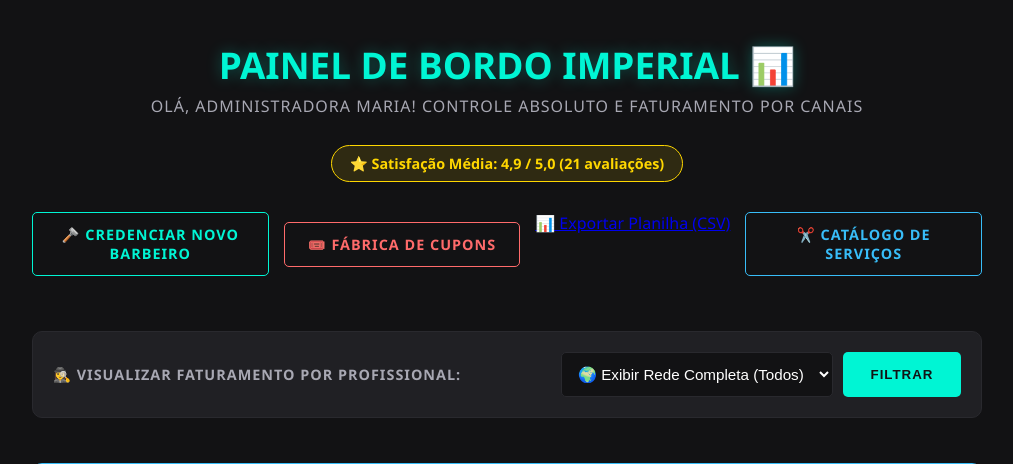
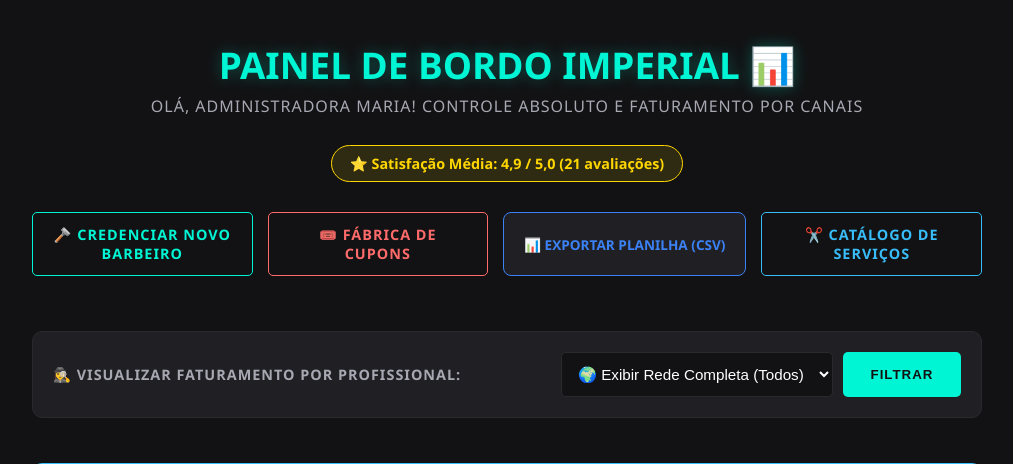
Before and after one commit to Conceicao-creator/barbershop-premium, a Django app: page /central-lucros/ in a window 1280 px wide. Shown: the top 464 px of the page, without its empty margins (133-1146 px from the left). Run offline with Django 5.2, Linux system fonts and the light colour scheme; data comes from the database, SQL or seed files in the repository.

Commit message:
style: restaura card visual do botao exportar planilha

```diff
--- a/templates/faturamento.html
+++ b/templates/faturamento.html
@@ -57,7 +57,7 @@
         <div style="display: flex; gap: 15px; margin-bottom: 20px; width: 100%; flex-wrap: wrap;">
             <a href="/cadastrar-barbeiro/" class="link-voltar" style="border: 1px solid #00F5D4; padding: 12px 20px; border-radius: 5px; color: #00F5D4; font-weight: bold; text-transform: uppercase; letter-spacing: 1px; text-align: center; margin: 0; text-decoration: none; flex: 1;">🪒 Credenciar Novo Barbeiro</a>
             <a href="/fabrica-cupons/" class="link-voltar" style="border: 1px solid #FF6B6B; padding: 12px 20px; border-radius: 5px; color: #FF6B6B; font-weight: bold; text-transform: uppercase; letter-spacing: 1px; text-align: center; margin: 0; text-decoration: none; flex: 1;">🎟️ Fábrica de Cupons</a>
-            <a href="/exportar-caixa/" class="btn-exportar">📊 Exportar Planilha (CSV)</a>
+            <a href="/exportar-caixa/" class="btn-topo" style="border-color: #3b82f6; color: #3b82f6; background-color: #202024; padding: 14px 20px; border-radius: 8px; border: 1px solid #3b82f6; text-decoration: none; font-weight: bold; text-transform: uppercase; font-size: 0.85rem; display: inline-flex; align-items: center; gap: 8px;">📊 Exportar Planilha (CSV)</a>
             <a href="/gerenciar-servicos/" class="link-voltar" style="border: 1px solid #38bdf8; padding: 12px 20px; border-radius: 5px; color: #38bdf8; font-weight: bold; text-transform: uppercase; letter-spacing: 1px; text-align: center; margin: 0; text-decoration: none; flex: 1;">✂️ Catálogo de Serviços</a>
 
         </div>
```
